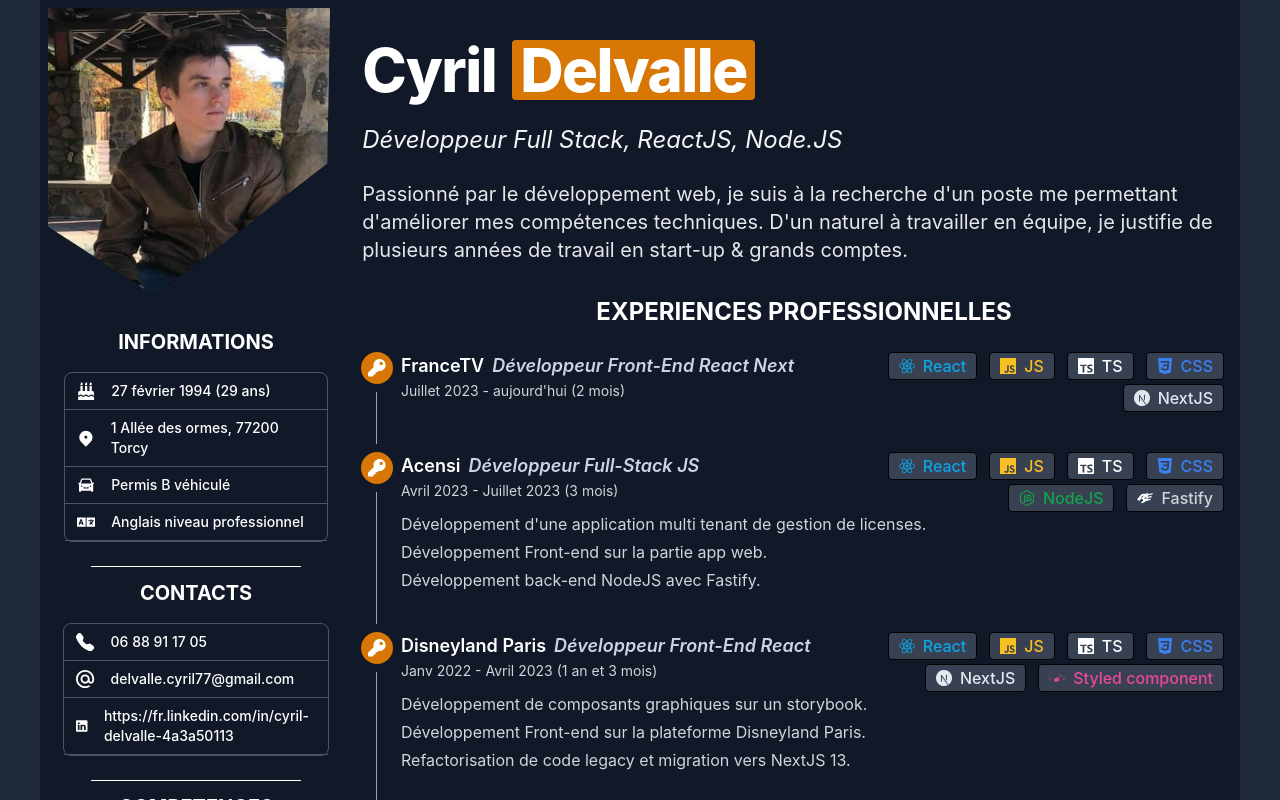
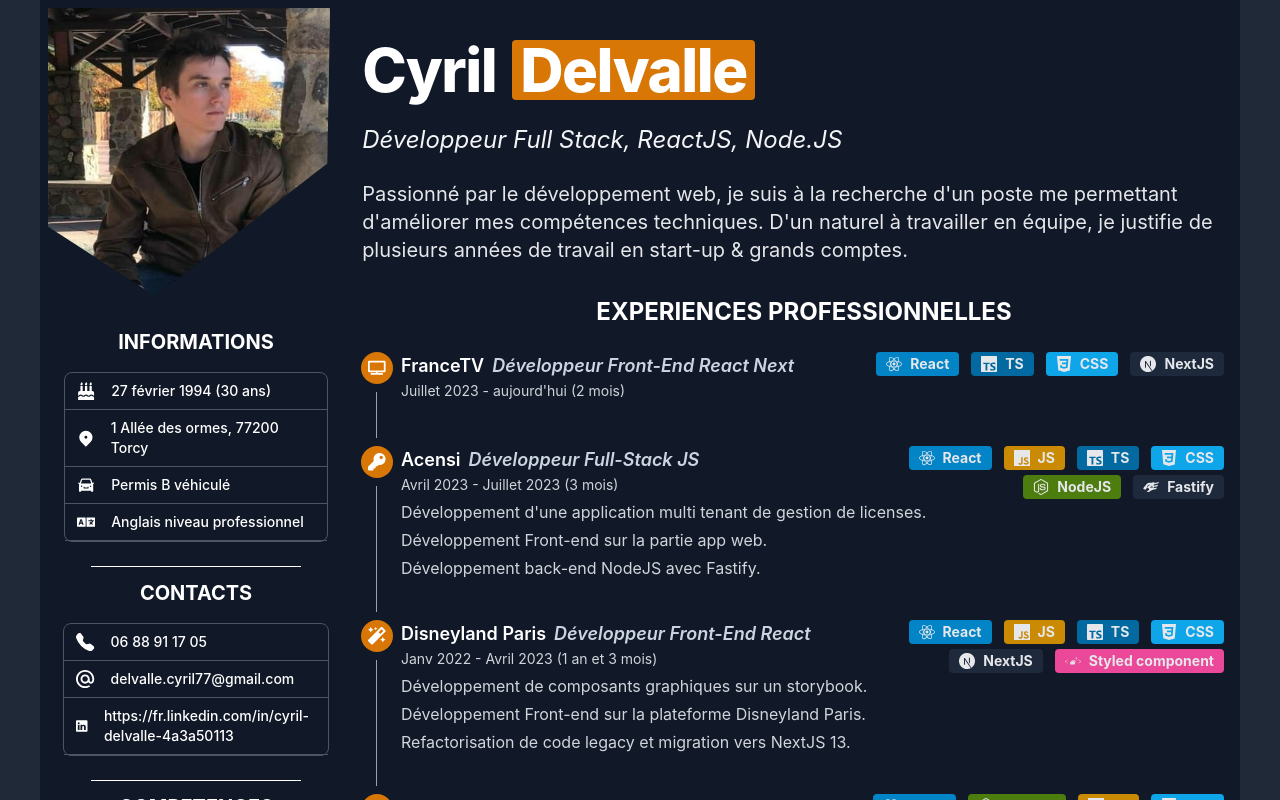
Before and after one commit to CyrilDelvalle/cv, a React (Create React App) app: page / in a window 1280 px wide. Shown: the top 800 px of the page. Built offline with nearby package versions, Linux system fonts and the light colour scheme.

Commit message:
add switcher

```diff
--- a/public/index.html
+++ b/public/index.html
@@ -10,7 +10,10 @@
     <link rel="icon" href="%PUBLIC_URL%/profil-cartoon.ico" />
     <meta name="viewport" content="width=device-width, initial-scale=1" />
     <meta name="theme-color" content="#000000" />
-  <meta name="description" content="Web site created using create-react-app" />
+    <meta
+      name="description"
+      content="Web site created using create-react-app"
+    />
     <link rel="apple-touch-icon" href="%PUBLIC_URL%/logo192.png" />
     <!--
       manifest.json provides metadata used when your web app is installed on a
@@ -43,5 +46,4 @@
       To create a production bundle, use `npm run build` or `yarn build`.
     -->
   </body>
-
 </html>
--- a/src/components/Experience.jsx
+++ b/src/components/Experience.jsx
@@ -1,7 +1,13 @@
 import React from "react";
 import Tags from "./Tags";
 
-import { FaKey, FaStoreAlt, FaFingerprint, FaMagic } from "react-icons/fa";
+import {
+  FaKey,
+  FaStoreAlt,
+  FaFingerprint,
+  FaMagic,
+  FaTv,
+} from "react-icons/fa";
 import { BsFillTrashFill, BsFillLightningChargeFill } from "react-icons/bs";
 import { HiShoppingCart } from "react-icons/hi";
 
@@ -16,6 +22,10 @@
   duration,
 }) => {
   const logoSociety = [
+    {
+      id: "francetv",
+      logo: <FaTv size="1.1em" />,
+    },
     {
       id: "acensi",
       logo: <FaKey size="1.1em" />,
@@ -54,7 +64,7 @@
   return (
     <li className="mb-10 ml-6">
       <span className="flex absolute -left-4 justify-center items-center w-8 h-8 text-white bg-blue-800 rounded-full ring-8 ring-white dark:ring-gray-900 dark:bg-amber-600">
-        {logoSociety.find(({ id }) => id === id).logo}
+        {logoSociety.find((logoSociety) => logoSociety.id === id).logo}
       </span>
       <div className="flex">
         <div className="w-3/6">
--- a/src/components/Header.jsx
+++ b/src/components/Header.jsx
@@ -1,8 +1,35 @@
+import React, { useEffect } from "react";
 import infos from "../data/Infos.json";
 
 const { firstName, lastName, objectives, motivation } = infos;
 
 const Header = () => {
+  useEffect(() => {
+    const lightSwitches = document.getElementsByName("light-switch");
+    console.log(lightSwitches);
+    if (lightSwitches.length > 0) {
+      lightSwitches.forEach((lightSwitch, i) => {
+        if (localStorage.getItem("dark-mode") === "true") {
+          lightSwitch.checked = true;
+        }
+        lightSwitch.addEventListener("change", () => {
+          const { checked } = lightSwitch;
+          lightSwitches.forEach((el, n) => {
+            if (n !== i) {
+              el.checked = checked;
+            }
+          });
+          if (lightSwitch.checked) {
+            document.documentElement.classList.add("dark");
+            localStorage.setItem("dark-mode", true);
+          } else {
+            document.documentElement.classList.remove("dark");
+            localStorage.setItem("dark-mode", false);
+          }
+        });
+      });
+    }
+  }, []);
   return (
     <div className="flex flex-row gap-8 w-full h-fit">
       <div
@@ -35,6 +62,13 @@
           <mark className="px-2 text-gray-900 dark:text-white bg-emerald-500 rounded dark:bg-amber-600">
             {lastName}
           </mark>
+          <div className="group w-8 h-8 self-baseline">
+            <input
+              type="checkbox"
+              name="light-switch"
+              className="light-switch hidden group-hover:block"
+            />
+          </div>
         </h1>
         <p className="mb-4 text-lg italic font-normal lg:text-2xl text-gray-800  dark:text-gray-100">
           {objectives}
--- a/src/components/Tags.jsx
+++ b/src/components/Tags.jsx
@@ -8,7 +8,6 @@
   SiNextdotjs,
   SiCss3,
   SiStyledcomponents,
-  SiElectron,
   SiFastify,
 } from "react-icons/si";
 import { GiAtomicSlashes } from "react-icons/gi";
@@ -18,78 +17,82 @@
     id: 1,
     name: "react",
     display: "React",
-    textColor: "text-sky-500",
-    logo: <SiReact color="#0ea5e9" />,
+    logo: <SiReact />,
+    className:
+      "h-6 dark:bg-sky-600 dark:text-gray-200 gap-2 inline-flex items-center px-2.5 py-0.5 rounded mr-2",
   },
   {
     id: 2,
     name: "nodejs",
     display: "NodeJS",
-    textColor: "text-green-600",
-    logo: <SiNodedotjs color="#16a34a" />,
+    logo: <SiNodedotjs />,
+    className:
+      "h-6 dark:bg-lime-700 dark:text-gray-200 gap-2 inline-flex items-center px-2.5 py-0.5 rounded mr-2",
   },
   {
     id: 3,
     name: "javascript",
     display: "JS",
-    textColor: "text-amber-400",
-    logo: <SiJavascript color="#fbbf24" />,
+    logo: <SiJavascript />,
+    className:
+      "h-6 dark:bg-yellow-600 dark:text-gray-200 gap-2 inline-flex items-center px-2.5 py-0.5 rounded mr-2",
   },
   {
     id: 4,
     name: "typescript",
     display: "TS",
-    textColor: "text-white",
-    logo: <SiTypescript color="#fff" />,
+    logo: <SiTypescript />,
+    className:
+      "h-6 dark:bg-sky-700 dark:text-gray-200 gap-2 inline-flex items-center px-2.5 py-0.5 rounded mr-2",
   },
   {
     id: 5,
     name: "nextjs",
     display: "NextJS",
-    textColor: "text-slate-200",
-    logo: <SiNextdotjs color="#e2e8f0" />,
+    logo: <SiNextdotjs />,
+    className:
+      "h-6 dark:bg-slate-800 dark:text-gray-200 gap-2 inline-flex items-center px-2.5 py-0.5 rounded mr-2",
   },
   {
     id: 6,
     name: "csharp",
     display: "C#",
-    textColor: "text-purple-500",
-    logo: <SiCsharp color="#a855f7" />,
+    logo: <SiCsharp />,
+    className:
+      "h-6 dark:bg-purple-900 dark:text-gray-200 gap-2 inline-flex items-center px-2.5 py-0.5 rounded mr-2",
   },
   {
     id: 7,
     name: "css",
     display: "CSS",
-    textColor: "text-blue-500",
-    logo: <SiCss3 color="#3b82f6" />,
+    logo: <SiCss3 />,
+    className:
+      "h-6 dark:bg-sky-500 dark:text-gray-200 gap-2 inline-flex items-center px-2.5 py-0.5 rounded mr-2",
   },
   {
     id: 8,
     name: "styledComponent",
     display: "Styled component",
-    textColor: "text-pink-500",
-    logo: <SiStyledcomponents color="#ec4899" />,
+    logo: <SiStyledcomponents />,
+    className:
+      "h-6 dark:bg-pink-500 dark:text-gray-200 gap-2 inline-flex items-center px-2.5 py-0.5 rounded mr-2",
   },
   {
     id: 9,
     name: "atomicDesign",
     display: "Atomic design",
     textColor: "text-orange-500",
-    logo: <GiAtomicSlashes color="#f97316   " />,
+    logo: <GiAtomicSlashes />,
+    className:
+      "h-6 dark:bg-orange-500 dark:text-gray-200 gap-2 inline-flex items-center px-2.5 py-0.5 rounded mr-2",
   },
   {
     id: 10,
-    name: "electron",
-    display: "Electron",
-    textColor: "text-blue-400s",
-    logo: <SiElectron color="#60a5fa" />,
-  },
-  {
-    id: 11,
     name: "fastify",
     display: "Fastify",
-    textColor: "text-white-400s",
-    logo: <SiFastify color="#fff" />,
+    logo: <SiFastify />,
+    className:
+      "h-6 dark:bg-slate-800 dark:text-gray-200 gap-2 inline-flex items-center px-2.5 py-0.5 rounded mr-2",
   },
 ];
 
@@ -100,14 +103,11 @@
 
   return (
     <div className="flex flex-wrap justify-end h-auto gap-1 ml-auto w-3/6">
-      {tags.map(({ display, logo, textColor }, index) => {
+      {tags.map(({ display, logo, className }, index) => {
         return (
-          <span
-            key={"Tags-" + index}
-            className="h-7  border border-black dark:bg-gray-700 text-gray-800 gap-2 text-s font-medium inline-flex items-center px-2.5 py-0.5 rounded mr-2 dark:text-gray-300"
-          >
+          <span key={"Tags-" + index} className={className}>
             {logo}
-            <div className={textColor}>{display}</div>
+            <h1 className="text-sm font-bold">{display}</h1>
           </span>
         );
       })}
--- a/src/data/Infos.json
+++ b/src/data/Infos.json
@@ -3,7 +3,7 @@
   "firstName": "Cyril",
   "car": "Permis B véhiculé",
   "languages": ["Anglais niveau professionnel"],
-  "birthDate": "27 février 1994 (29 ans)",
+  "birthDate": "27 février 1994 (30 ans)",
   "address": "1 Allée des ormes, 77200 Torcy",
   "objectives": "Développeur Full Stack, ReactJS, Node.JS",
   "motivation": "Passionné par le développement web, je suis à la recherche d'un poste me permettant d'améliorer mes compétences techniques. D'un naturel à travailler en équipe, je justifie de plusieurs années de travail en start-up & grands comptes."
--- a/src/data/experiences.json
+++ b/src/data/experiences.json
@@ -6,7 +6,7 @@
     "duration": "2 mois",
     "society": "FranceTV",
     "jobTitle": "Développeur Front-End React Next",
-    "skills": ["react", "javascript", "typescript", "css", "nextjs"],
+    "skills": ["react", "typescript", "css", "nextjs"],
     "tasks": []
   },
   {
@@ -65,7 +65,7 @@
     "duration": "7 mois",
     "society": "Actronika",
     "jobTitle": "Développeur Full-Stack JavaScript",
-    "skills": ["react", "javascript", "typescript", "electron"],
+    "skills": ["react", "javascript", "typescript"],
     "tasks": [
       "Création d'une application multi-plateforme de gestion d’effets haptiques.",
       "Création de tests unitaires avec Jest.",
--- a/tailwind.config.js
+++ b/tailwind.config.js
@@ -7,6 +7,11 @@
       sans: ["Roboto", "sans-serif"],
     },
   },
+  variants: {
+    extend: {
+      display: ["group-hover"],
+    },
+  },
   plugins: [],
-  darkMode: 'class',
+  darkMode: "class",
 };
```
Lines whose indentation alone changed are shown as unchanged.
